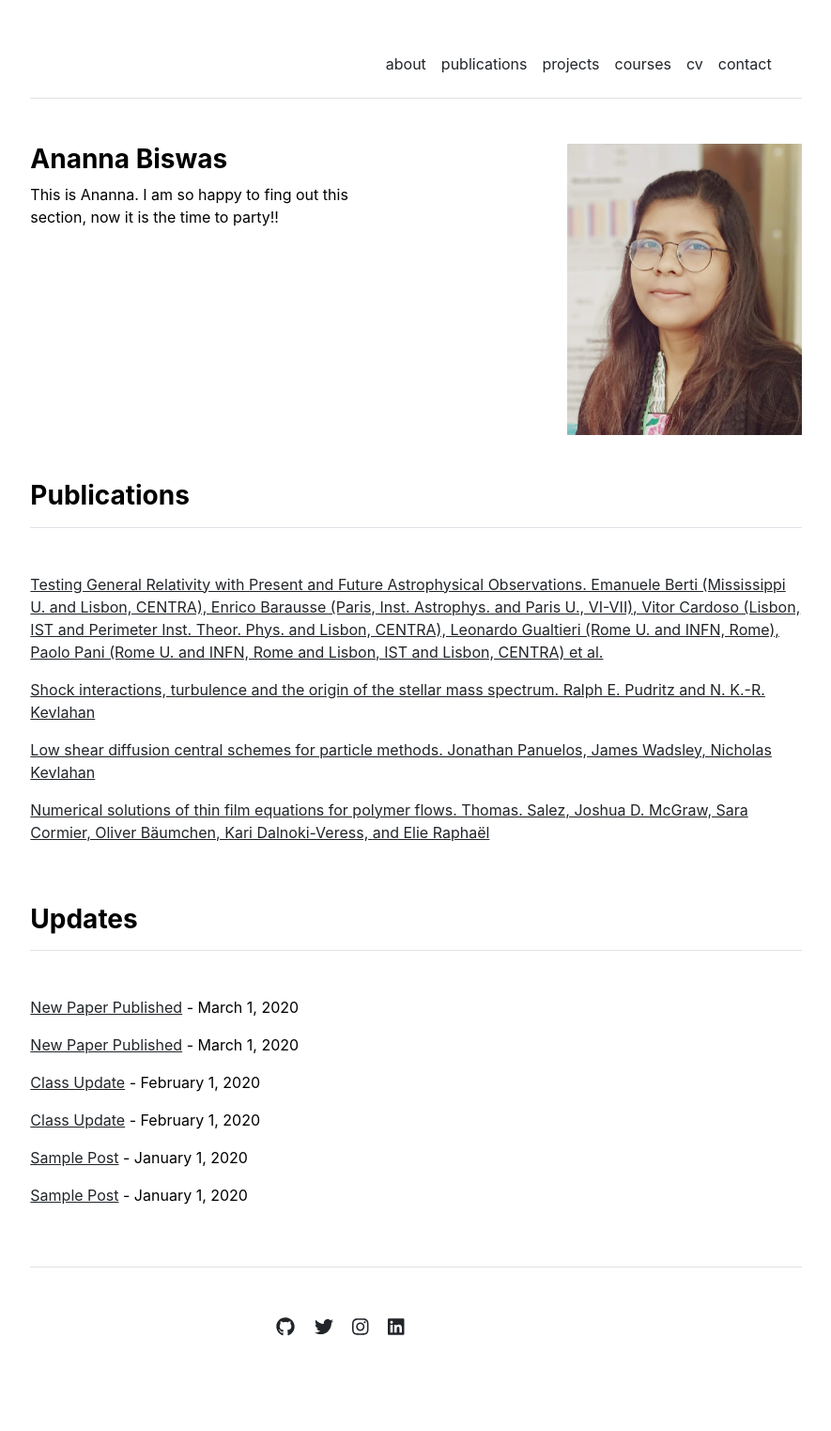
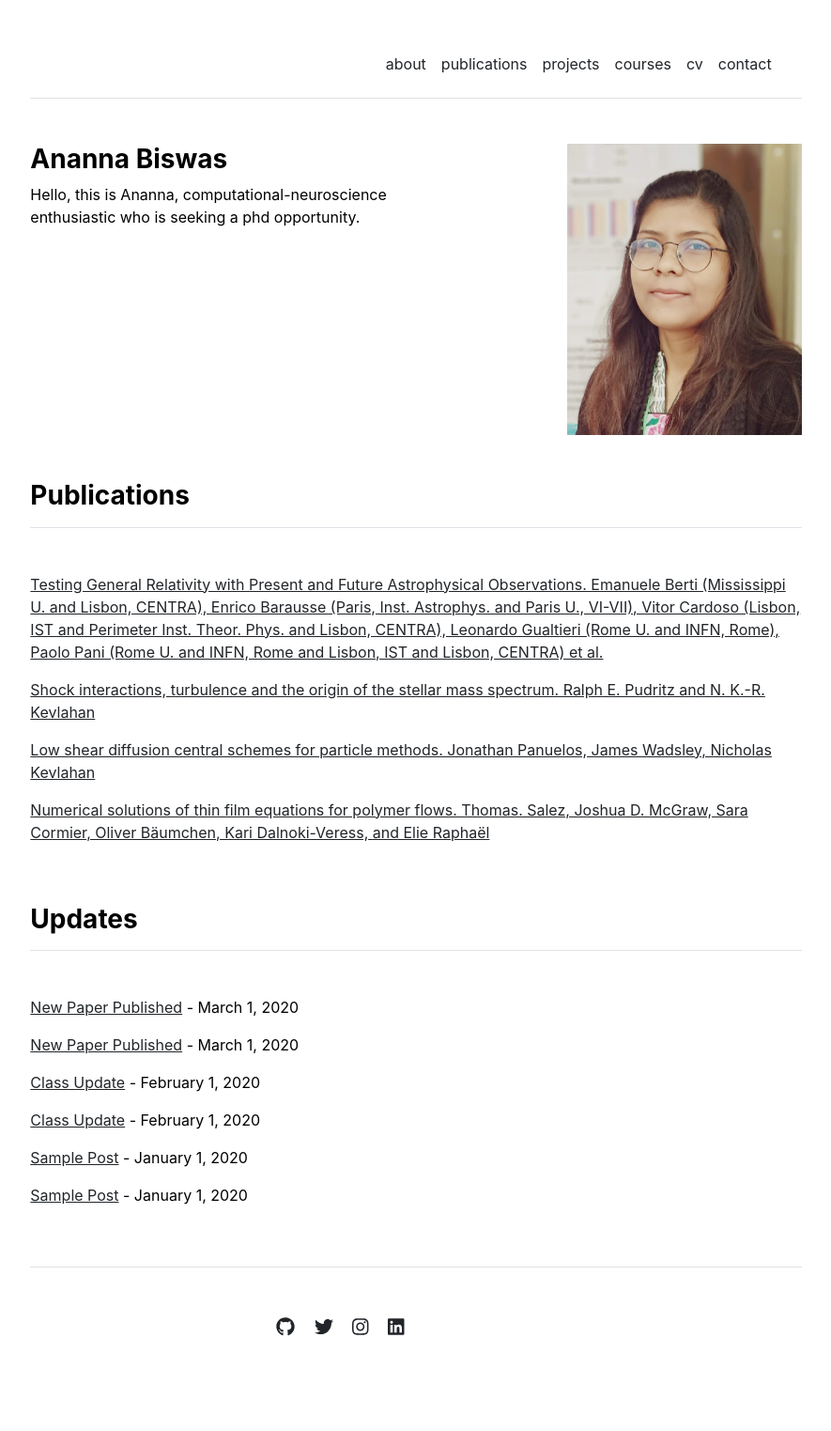
Before and after one commit to Anannabiswas/anannabiswas.github.io, a Jekyll site: the page built from index.md, in a window 1280 px wide. Shown: the whole page at 94% size, without its empty margins (197-1082 px from the left). Built offline with Jekyll 4.4.1, drawn with Linux system fonts in a browser that asks for light colours.

Commit message:
Update index.md

```diff
--- a/index.md
+++ b/index.md
@@ -3,4 +3,4 @@ layout: home
 title: "Home"
 ---
 
-This is Ananna. I am so happy to fing out this section, now it is the time to party!!
+Hello, this is Ananna, computational-neuroscience enthusiastic who is seeking a phd opportunity.
```
